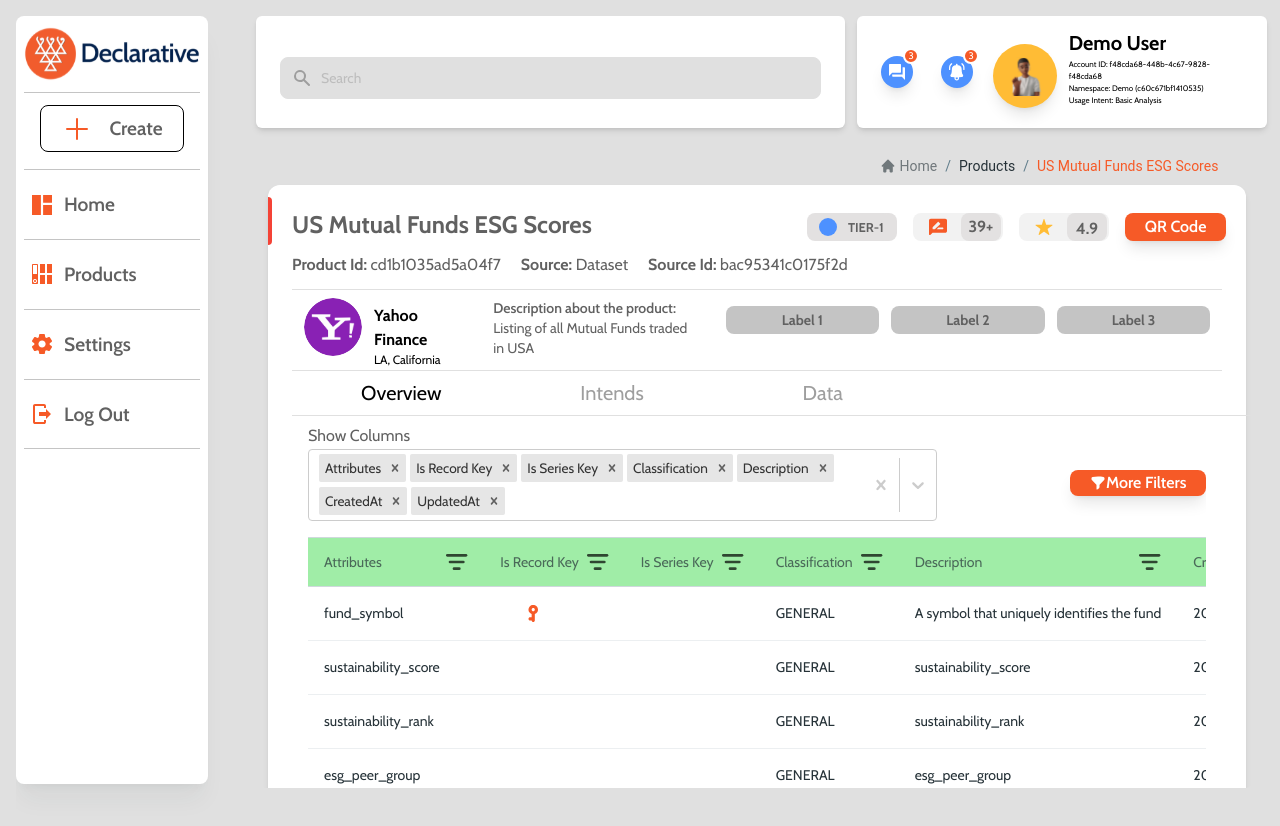
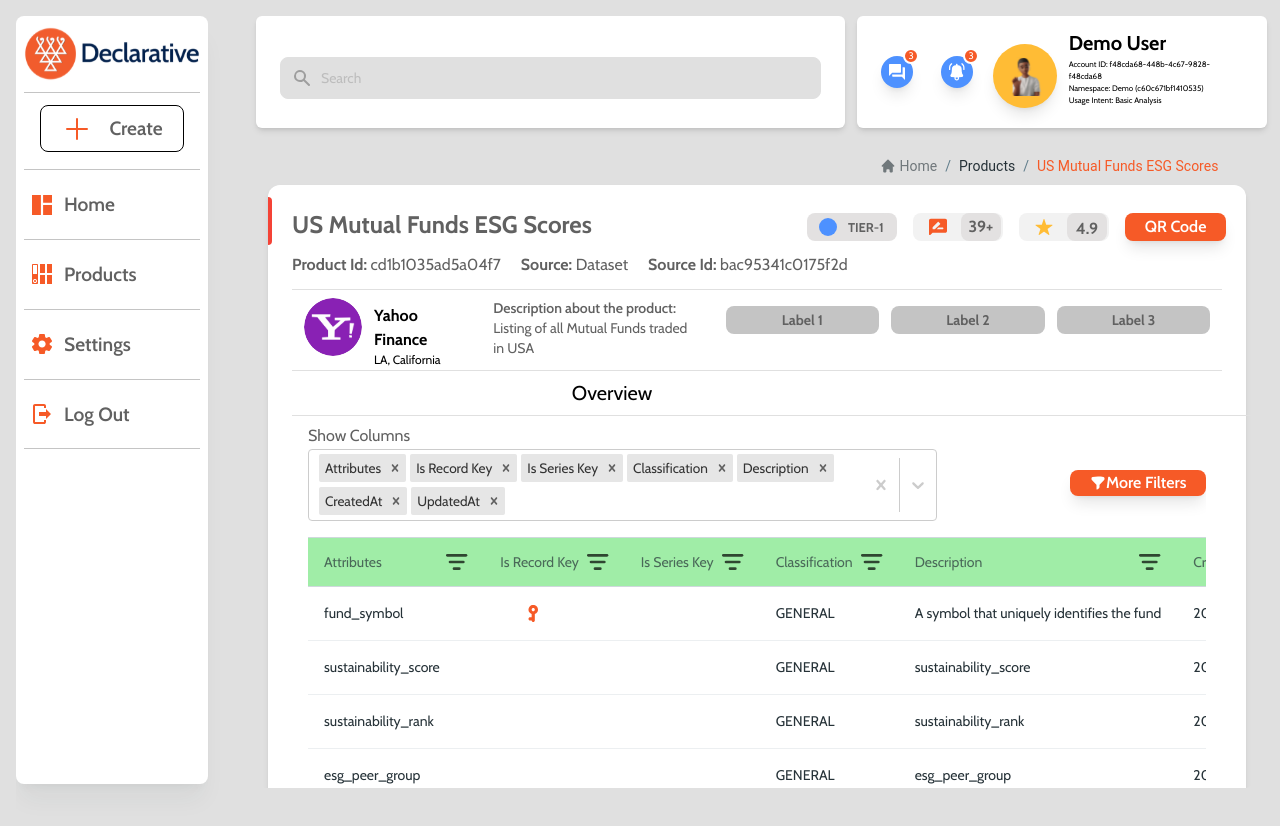
Before and after one commit to Umang1302/declarative, a Next.js app: page /product/0 in a window 1280 px wide. Shown: the top 826 px of the page. Built offline with nearby package versions, Linux system fonts and the light colour scheme.

Commit message:
reduced the size of showProducts

```diff
--- a/src/components/common/Tabs.tsx
+++ b/src/components/common/Tabs.tsx
@@ -18,19 +18,6 @@ export default function TransparentTabs({ data }: any) {
       label: "Overview",
       value: "overview",
       desc: <OverviewTable data={data} />,
-    },
-    {
-      label: "Intends",
-      value: "intends",
-      desc: `Because it's about motivating the doers. Because I'm here
-      to follow my dreams and inspire other people to follow their dreams, too.`,
-    },
-    {
-      label: "Data",
-      value: "data",
-      desc: `We're not always in the position that we want to be at.
-      We're constantly growing. We're constantly making mistakes. We're
-      constantly trying to express ourselves and actualize our dreams.`,
     },
   ];
 
```
